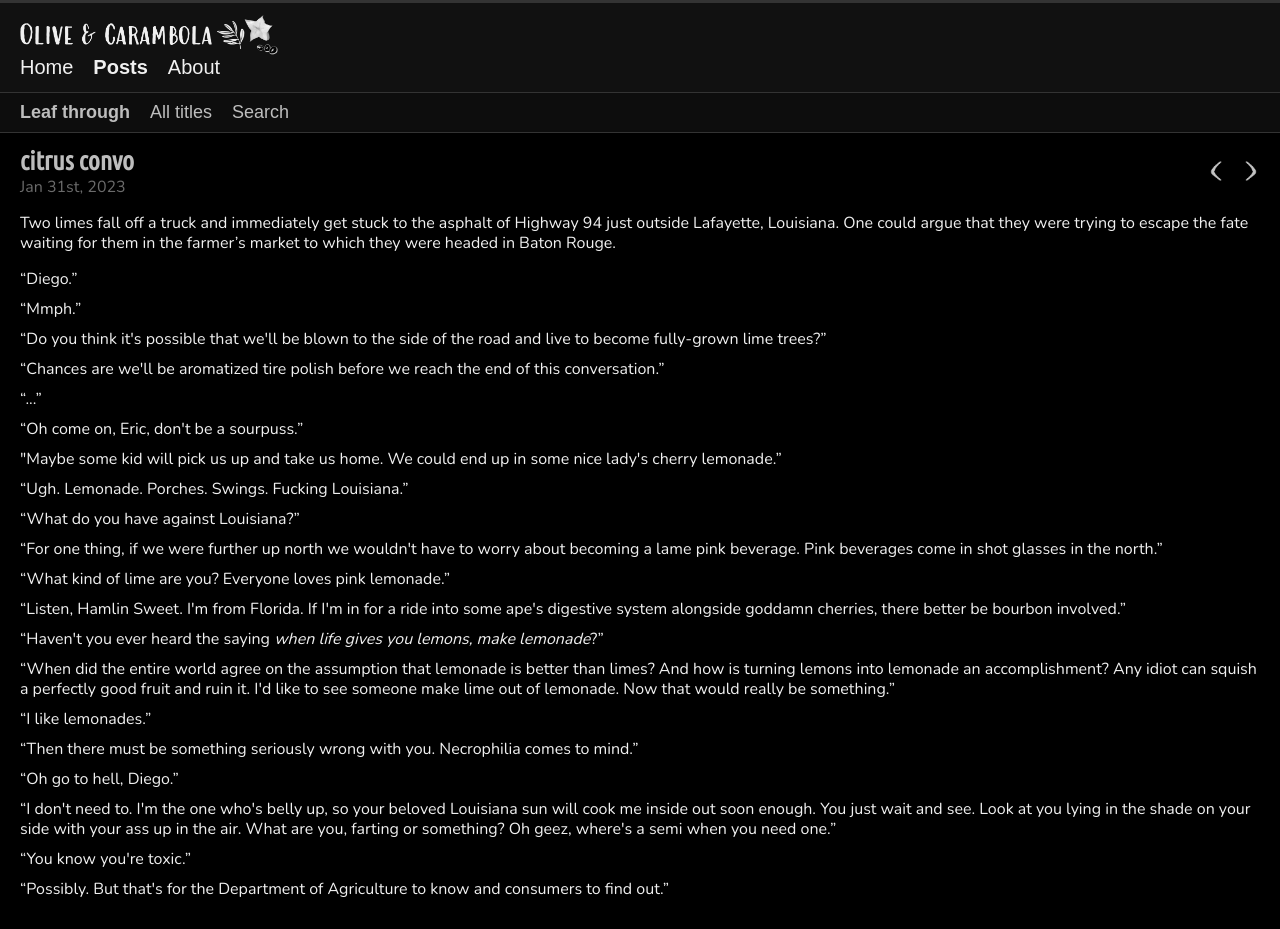
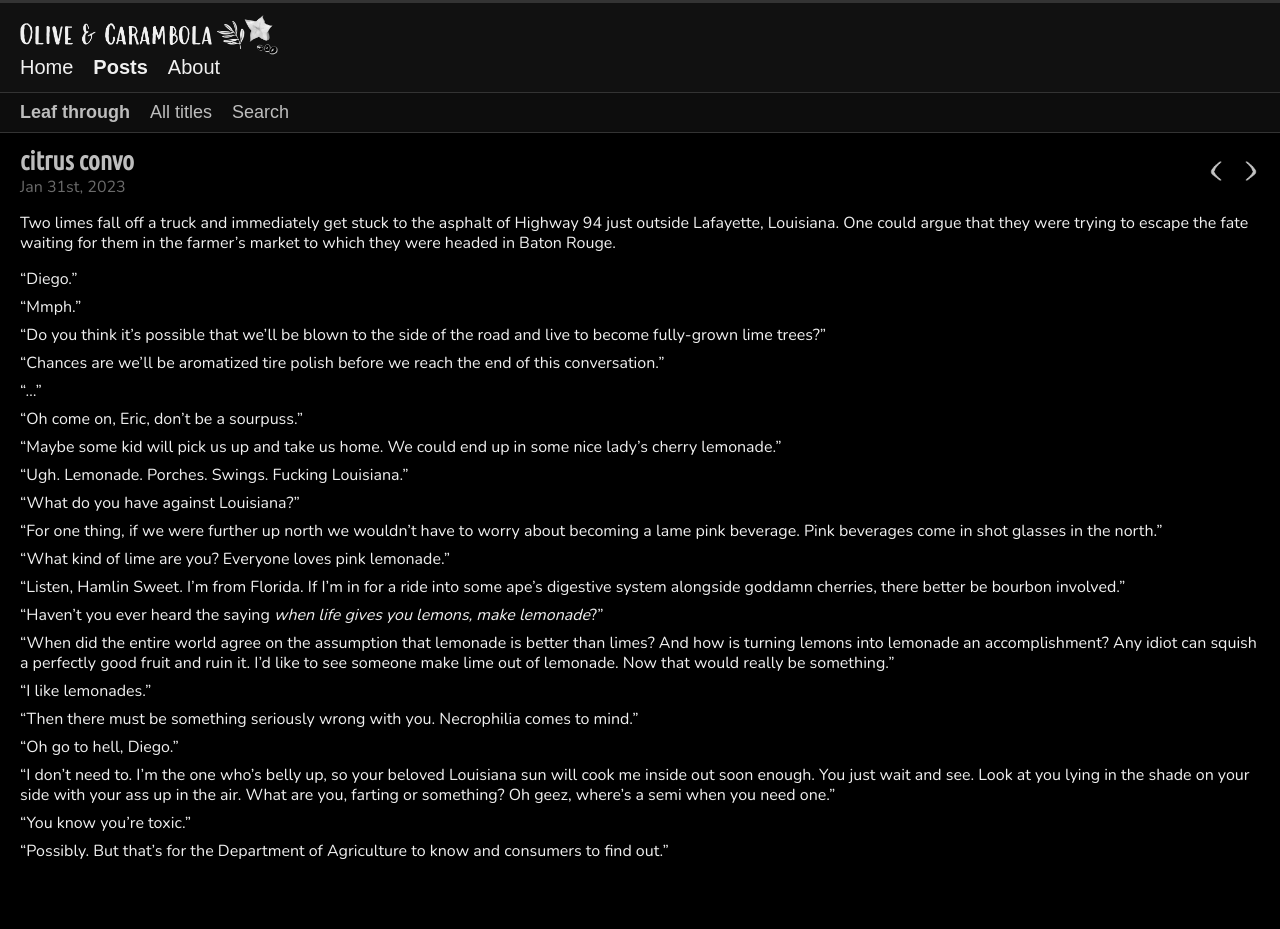
Before and after one commit to olivecarambola/logbook, a Jekyll site: the page built from _posts/2023-01-31-citrusconvo.md, in a window 1280 px wide. Built offline with Jekyll 4.4.1, drawn with Linux system fonts in a browser that asks for light colours; some web fonts are replaced; after the commit the page ends 900 px from its top, so only the background shows below that.

Commit message:
Update 2023-01-31-citrusconvo.md

```diff
--- a/_posts/2023-01-31-citrusconvo.md
+++ b/_posts/2023-01-31-citrusconvo.md
@@ -14,23 +14,23 @@
 ---
 Two limes fall off a truck and immediately get stuck to the asphalt of Highway 94 just outside Lafayette, Louisiana. One could argue that they were trying to escape the fate waiting for them in the farmer's market to which they were headed in Baton Rouge.
 
-<p class="text-customspace">“Diego.”</p>
-<p class="text-customspace">“Mmph.”</p>
-<p class="text-customspace">“Do you think it's possible that we'll be blown to the side of the road and live to become fully-grown lime trees?”</p>
-<p class="text-customspace">“Chances are we'll be aromatized tire polish before we reach the end of this conversation.” </p>
-<p class="text-customspace">“...”</p>
-<p class="text-customspace">“Oh come on, Eric, don't be a sourpuss.”</p>
-<p class="text-customspace">"Maybe some kid will pick us up and take us home. We could end up in some nice lady's cherry lemonade.”</p>
-<p class="text-customspace">“Ugh. Lemonade. Porches. Swings. Fucking Louisiana.”</p>
-<p class="text-customspace">“What do you have against Louisiana?”</p>
-<p class="text-customspace">“For one thing, if we were further up north we wouldn't have to worry about becoming a lame pink beverage. Pink beverages come in shot glasses in the north.”</p>
-<p class="text-customspace">“What kind of lime are you? Everyone loves pink lemonade.”</p>
-<p class="text-customspace">“Listen, Hamlin Sweet. I'm from Florida. If I'm in for a ride into some ape's digestive system alongside goddamn cherries, there better be bourbon involved.”</p>
-<p class="text-customspace">“Haven't you ever heard the saying <em>when life gives you lemons, make lemonade</em>?”</p>
-<p class="text-customspace">“When did the entire world agree on the assumption that lemonade is better than limes? And how is turning lemons into lemonade an accomplishment? Any idiot can squish a perfectly good fruit and ruin it. I'd like to see someone make lime out of lemonade. Now that would really be something.”</p>
-<p class="text-customspace">“I like lemonades.”</p>
-<p class="text-customspace">“Then there must be something seriously wrong with you. Necrophilia comes to mind.”</p>
-<p class="text-customspace">“Oh go to hell, Diego.”</p>
-<p class="text-customspace">“I don't need to. I'm the one who's belly up, so your beloved Louisiana sun will cook me inside out soon enough. You just wait and see. Look at you lying in the shade on your side with your ass up in the air. What are you, farting or something? Oh geez, where's a semi when you need one.”</p>
-<p class="text-customspace">“You know you're toxic.”</p>
-<p class="text-customspace">“Possibly. But that's for the Department of Agriculture to know and consumers to find out.”</p>
+<span style="display: block; margin-top: 0; margin-bottom: 0.5em;">"Diego."</span>
+<span style="display: block; margin-top: 0; margin-bottom: 0.5em;">"Mmph."</span>
+<span style="display: block; margin-top: 0; margin-bottom: 0.5em;">"Do you think it's possible that we'll be blown to the side of the road and live to become fully-grown lime trees?"</span>
+<span style="display: block; margin-top: 0; margin-bottom: 0.5em;">"Chances are we'll be aromatized tire polish before we reach the end of this conversation."</span>
+<span style="display: block; margin-top: 0; margin-bottom: 0.5em;">"..."</span>
+<span style="display: block; margin-top: 0; margin-bottom: 0.5em;">"Oh come on, Eric, don't be a sourpuss."</span>
+<span style="display: block; margin-top: 0; margin-bottom: 0.5em;">"Maybe some kid will pick us up and take us home. We could end up in some nice lady's cherry lemonade."</span>
+<span style="display: block; margin-top: 0; margin-bottom: 0.5em;">"Ugh. Lemonade. Porches. Swings. Fucking Louisiana."</span>
+<span style="display: block; margin-top: 0; margin-bottom: 0.5em;">"What do you have against Louisiana?"</span>
+<span style="display: block; margin-top: 0; margin-bottom: 0.5em;">"For one thing, if we were further up north we wouldn't have to worry about becoming a lame pink beverage. Pink beverages come in shot glasses in the north."</span>
+<span style="display: block; margin-top: 0; margin-bottom: 0.5em;">"What kind of lime are you? Everyone loves pink lemonade."</span>
+<span style="display: block; margin-top: 0; margin-bottom: 0.5em;">"Listen, Hamlin Sweet. I'm from Florida. If I'm in for a ride into some ape's digestive system alongside goddamn cherries, there better be bourbon involved."</span>
+<span style="display: block; margin-top: 0; margin-bottom: 0.5em;">"Haven't you ever heard the saying <em>when life gives you lemons, make lemonade</em>?"</span>
+<span style="display: block; margin-top: 0; margin-bottom: 0.5em;">"When did the entire world agree on the assumption that lemonade is better than limes? And how is turning lemons into lemonade an accomplishment? Any idiot can squish a perfectly good fruit and ruin it. I'd like to see someone make lime out of lemonade. Now that would really be something."</span>
+<span style="display: block; margin-top: 0; margin-bottom: 0.5em;">"I like lemonades."</span>
+<span style="display: block; margin-top: 0; margin-bottom: 0.5em;">"Then there must be something seriously wrong with you. Necrophilia comes to mind."</span>
+<span style="display: block; margin-top: 0; margin-bottom: 0.5em;">"Oh go to hell, Diego."</span>
+<span style="display: block; margin-top: 0; margin-bottom: 0.5em;">"I don't need to. I'm the one who's belly up, so your beloved Louisiana sun will cook me inside out soon enough. You just wait and see. Look at you lying in the shade on your side with your ass up in the air. What are you, farting or something? Oh geez, where's a semi when you need one."</span>
+<span style="display: block; margin-top: 0; margin-bottom: 0.5em;">"You know you're toxic."</span>
+<span style="display: block; margin-top: 0; margin-bottom: 0.5em;">"Possibly. But that's for the Department of Agriculture to know and consumers to find out."</span>
```
